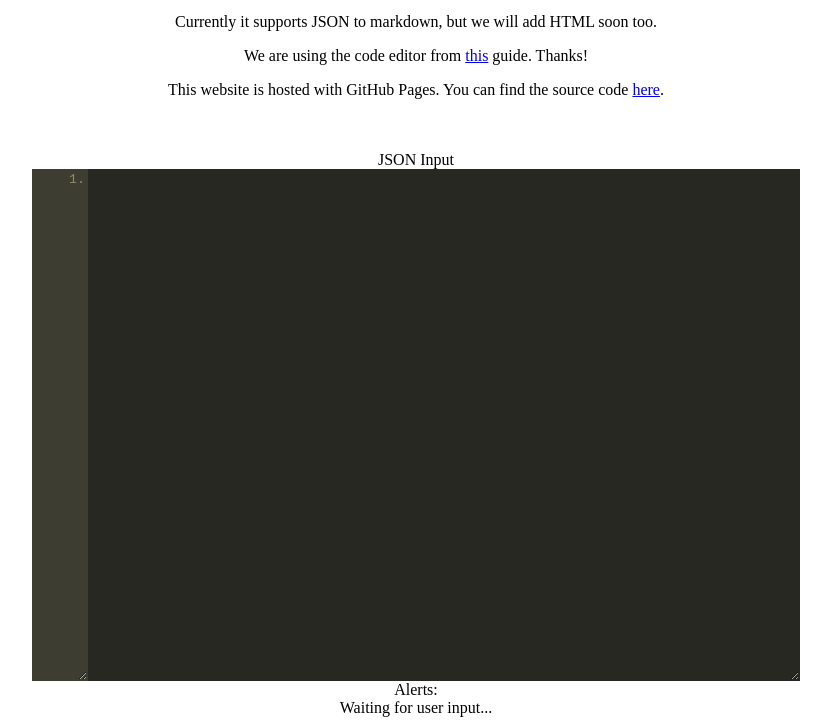
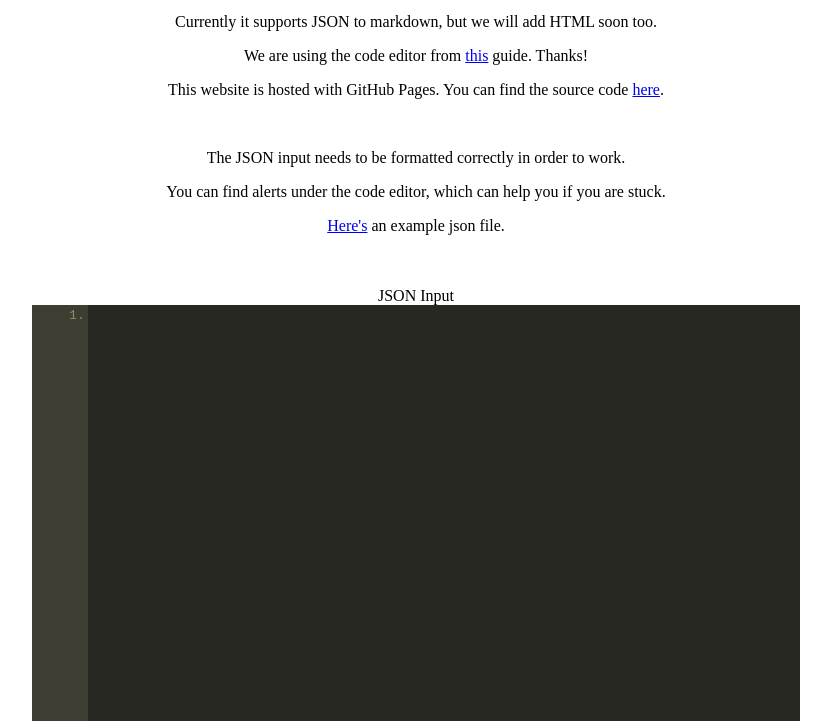
Before and after one commit to CaptureCoop/JSON-CL, a plain HTML site: page index.html in a window 1280 px wide. Shown: the part 79-800 px from the top of the page, without its empty margins (224-1055 px from the left). Drawn offline with Linux system fonts and the light colour scheme.

Commit message:
Added example

```diff
--- a/index.html
+++ b/index.html
@@ -13,6 +13,10 @@
 			<p>Currently it supports JSON to markdown, but we will add HTML soon too.</p>
 			<p>We are using the code editor from <a href="https://medium.com/weekly-webtips/enable-line-numbering-to-any-html-textarea-35e15ea320e2" target="_blank">this</a> guide. Thanks!</p>
 			<p>This website is hosted with GitHub Pages. You can find the source code <a href="https://github.com/CaptureCoop/JSON-CL" target="_blank">here</a>.</p>
+			</br>
+			<p>The JSON input needs to be formatted correctly in order to work.</p>
+			<p>You can find alerts under the code editor, which can help you if you are stuck.</p>
+			<p><a href="./example-cl.json" target="_blank">Here's</a> an example json file.</p>
 			</br></br>
 
 			<label>JSON Input</label>
```
